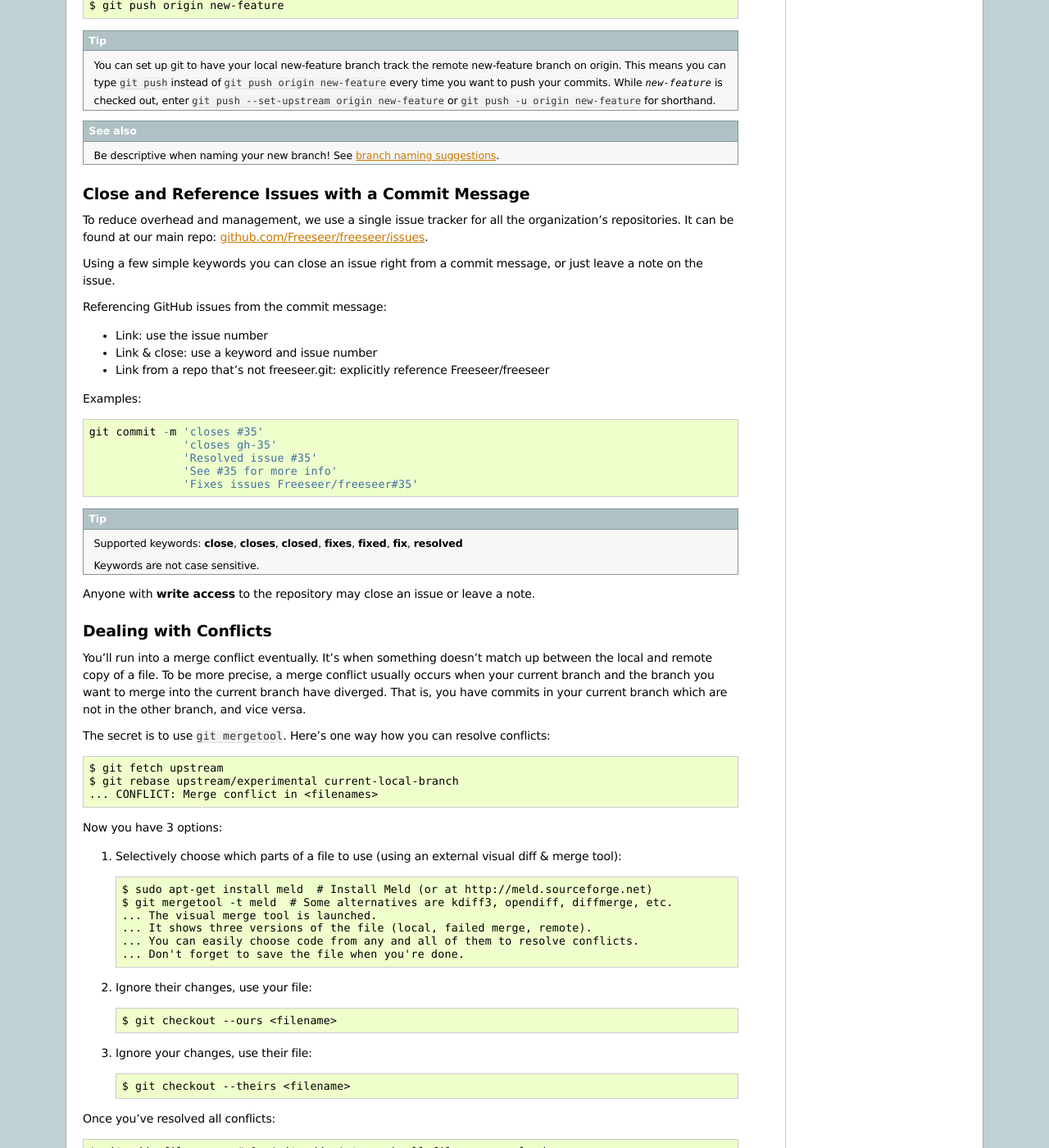
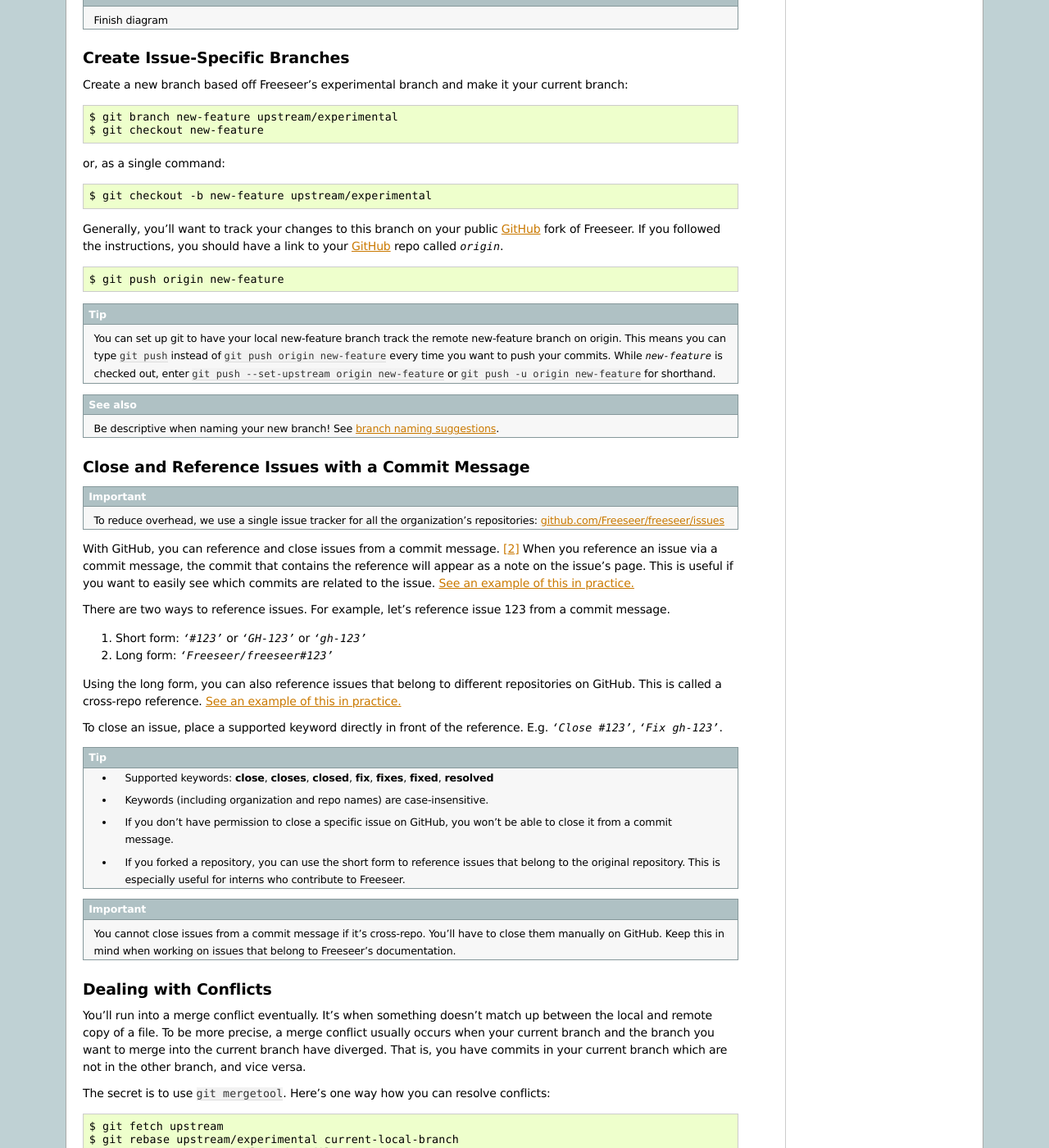
Before and after one commit to Freeseer/freeseer, a Sphinx documentation site: the page built from source/contribute/basics.rst, in a window 1280 px wide and 1400 px high, scrolled down 1908 px. Shown: the whole window at 82% size. Built offline with Sphinx 7.4.7, drawn with Linux system fonts in a browser that asks for light colours; some of the changed text lies outside the part shown.

Commit message:
Updates to the basics page
- Add a git philosophy section
- Add a code example for fetching updates after creating a new branch
- Rewrite the 'Close and Reference Issues with a Commit Message' section
  - Fix some mistakes
    - Cannot close cross-repo issues via commit msg
    - Keyword must be directly in front of the issue reference
  - Add new info
    - Can use short form reference if you forked the repo
    - Cannot close an issue via commit msg if you cannot via github.com
    - Add example links to actual commit messages
  - Simplify some info
    - Ordering of supported keywords is more consistent
    - Put important info in important boxes

```diff
--- a/source/contribute/basics.rst
+++ b/source/contribute/basics.rst
@@ -47,6 +47,13 @@ Freeseer.
 
 
 
+Git Philosophy
+--------------
+- Branches are tasks, commits are subtasks
+- Commit early, commit often
+- Your local repo is your scratch pad
+
+
 Forking Freeseer
 ----------------
 
@@ -84,7 +91,16 @@ Basic Workflow
 .. todo:: (Dennis) See NumPy's docs (Development workflow), ThinkUp's docs (Developer), and my Google Doc's Freeseer scrap notes!
 
 1. Create a new branch based off the central repo's (i.e. Freeseer's) experimental branch.
-2. Fetch any changes for good measure (optional).
+2. Fetch any changes for good measure (optional). ::
+
+    $ git fetch upstream
+    $ git merge upstream/experimental
+    # OR
+    $ git pull upstream experimental # Fetch and merge
+    # The latter method (pull) is more prone to conflicts.
+    # If you want to keep your repo up to date but don't want to break something
+    # by updating your files, fetch but do not merge right after.
+
 3. Work on your feature.
 4. Add and commit files you worked on. Optionally sign-off your commit with -s.
 5. Push your branch to your remote fork (and automatically create it if it doesn't exist yet) on GitHub.
@@ -131,35 +147,48 @@ If you followed the instructions, you should have a link to your `GitHub <http:/
 Close and Reference Issues with a Commit Message
 ------------------------------------------------
 
-To reduce overhead and management, we use a single issue tracker for all the
-organization's repositories. It can be found at our main repo:
-`github.com/Freeseer/freeseer/issues <https://github.com/Freeseer/freeseer/issues>`_.
+.. important::
+  To reduce overhead, we use a single issue tracker for all the organization's repositories:
+  `github.com/Freeseer/freeseer/issues <https://github.com/Freeseer/freeseer/issues>`_
 
-Using a few simple keywords you can close an issue right from a commit
-message, or just leave a note on the issue.
+With GitHub, you can reference and close issues from a commit message. [#f2]_
+When you reference an issue via a commit message, the commit that contains the
+reference will appear as a note on the issue's page. This is useful if you
+want to easily see which commits are related to the issue.
+`See an example of this in practice.
+<https://github.com/Freeseer/freeseer/issues/258#commit-ref-c578203>`_
 
-Referencing GitHub issues from the commit message:
+There are two ways to reference issues.
+For example, let's reference issue 123 from a commit message.
 
-* Link: use the issue number
-* Link & close: use a keyword and issue number
-* Link from a repo that's not freeseer.git: explicitly reference Freeseer/freeseer
+1. Short form: `'#123'` or `'GH-123'` or `'gh-123'`
+2. Long form: `'Freeseer/freeseer#123'`
 
-Examples:
-::
+Using the long form, you can also reference issues that belong to different
+repositories on GitHub. This is called a cross-repo reference.
+`See an example of this in practice.
+<https://github.com/Freeseer/freeseer/issues/266#commit-ref-619d989>`_
 
-    git commit -m 'closes #35'
-                  'closes gh-35'
-                  'Resolved issue #35'
-                  'See #35 for more info'
-                  'Fixes issues Freeseer/freeseer#35'
+To close an issue, place a supported keyword directly in front of the reference.
+E.g. `'Close #123'`, `'Fix gh-123'`.
 
 .. tip::
 
-  Supported keywords: **close**, **closes**, **closed**, **fixes**, **fixed**, **fix**, **resolved**
+  - Supported keywords: **close**, **closes**, **closed**, **fix**, **fixes**, **fixed**, **resolved**
 
-  Keywords are not case sensitive.
+  - Keywords (including organization and repo names) are case-insensitive.
 
-Anyone with **write access** to the repository may close an issue or leave a note.
+  - If you don't have permission to close a specific issue on GitHub,
+    you won't be able to close it from a commit message.
+
+  - If you forked a repository, you can use the short form to reference issues
+    that belong to the original repository. This is especially useful for
+    interns who contribute to Freeseer.
+
+.. important:: You cannot close issues from a commit message if it's cross-repo.
+               You'll have to close them manually on GitHub. Keep this in mind
+               when working on issues that belong to Freeseer's documentation.
+
 
 Dealing with Conflicts
 ----------------------
@@ -220,7 +249,6 @@ As far as I know, there's no easy way to rename a remote branch.
 Hence the deletion and adding steps.
 If you don't have a remote tracking branch yet (i.e. you only have a local branch), then you can skip the last 2 steps.
 
-
 .. rubric:: Footnotes
 
 .. [#f1] Your local repo, in this case, will be a copy (or *clone*) of your fork onto your computer.
@@ -228,3 +256,7 @@ If you don't have a remote tracking branch yet (i.e. you only have a local branc
          connected to the internet to work in your local repo. However, you will
          need to be if you want to push your changes to a remote repo or pull in
          changes from a remote repo.
+
+.. [#f2] You can reference any issue on GitHub from a commit message, but you
+         can only close an issue from a commit message if the issue belongs to
+         the same repository as the commit.
```
